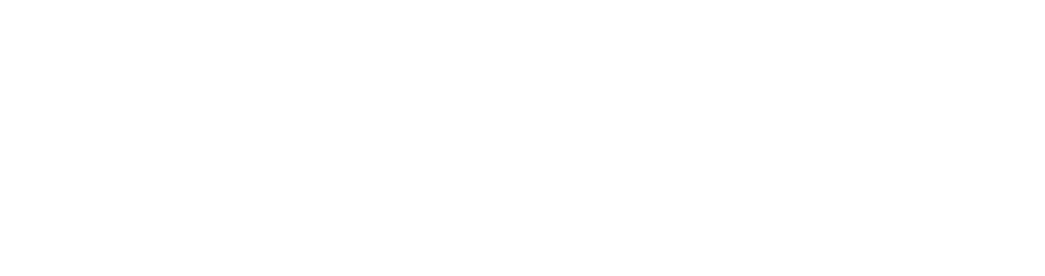
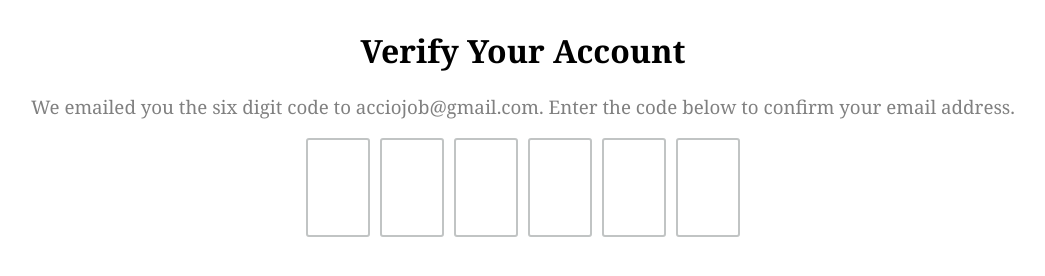
Before and after one commit to acciojob/OTP-rupadevii, a website: page main.html in a window 1280 px wide. Shown: the whole page, without its empty margins (117-1162 px from the left). Drawn offline with Linux system fonts and the light colour scheme.

Commit message:
created a submission

```diff
--- a/main.html
+++ b/main.html
@@ -8,6 +8,11 @@
 
 <body>
 	<!-- the entire body must be written by student -->
+	<main>
+		<h1 id="verification_heading">Verify Your Account</h1>
+		<h3 id = "verification_subtext">We emailed you the six digit code to acciojob@gmail.com. Enter the code below to confirm your email address.</h3>
+		<div id="code-container"></div>
+	</main>
     <script type="text/javascript" src="./script.js">
 </script>
 
--- a/script.js
+++ b/script.js
@@ -1 +1,22 @@
 //your JS code here. If required.
+const container = document.getElementById("code-container");
+
+for(let i=0; i<6; i++){
+	const inputEl = document.createElement("input");
+	inputEl.type = "number";
+	inputEl.id = i;
+	inputEl.className = "code";
+	inputEl.min = "0";
+	inputEl.max = "9";
+	inputEl.addEventListener("input", handleInput);
+
+	container.append(inputEl)
+}
+
+// container.children[0].focus();
+
+function handleInput(e){
+	if(e.target.id <= 4) e.target.nextSibling.focus()
+
+	if(e.inputType === "deleteContentBackward" && e.target.id > 0) e.target.previousSibling.focus()
+}
--- a/styles.css
+++ b/styles.css
@@ -1 +1,37 @@
 /*  your css code here. If applicable */
+body{
+	font-family: Cambria;
+}
+
+main{
+	display: flex;
+	flex-direction: column;
+	align-items: center
+}
+
+h3{
+	text-align: center;
+	margin-top: 0;
+	color: gray;
+	font-weight: lighter;
+}
+
+#code-container{
+	display: flex;
+	gap: 10px;
+}
+
+input{
+	height: 55px;
+	width: 20px;
+	border-radius: 3px;
+	border: 2px solid #c1c4c4;
+	font-size: 20px;
+	padding: 20px;
+}
+
+input::-webkit-outer-spin-button,
+input::-webkit-inner-spin-button {
+  -webkit-appearance: none;
+  margin: 0;
+}
```
